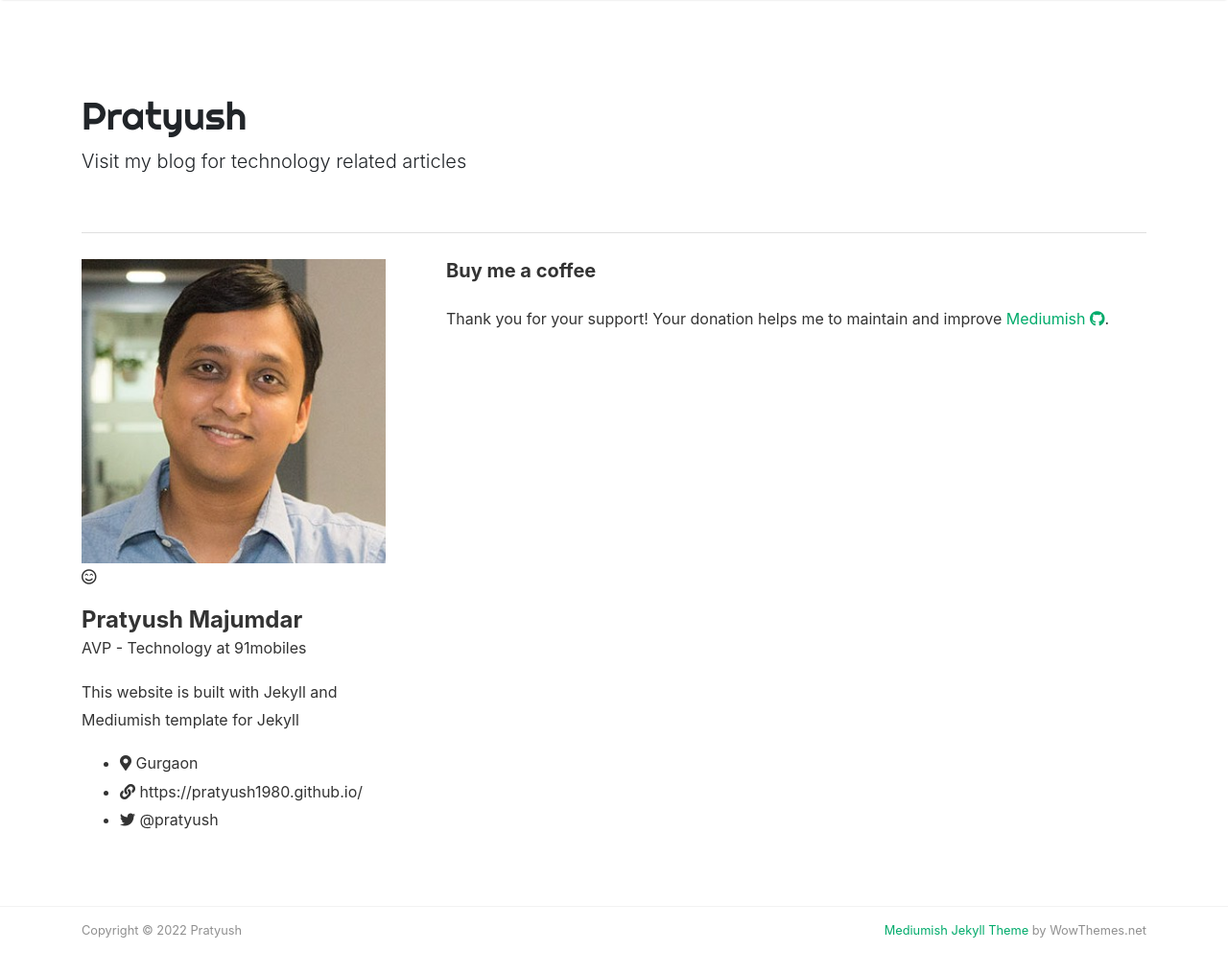
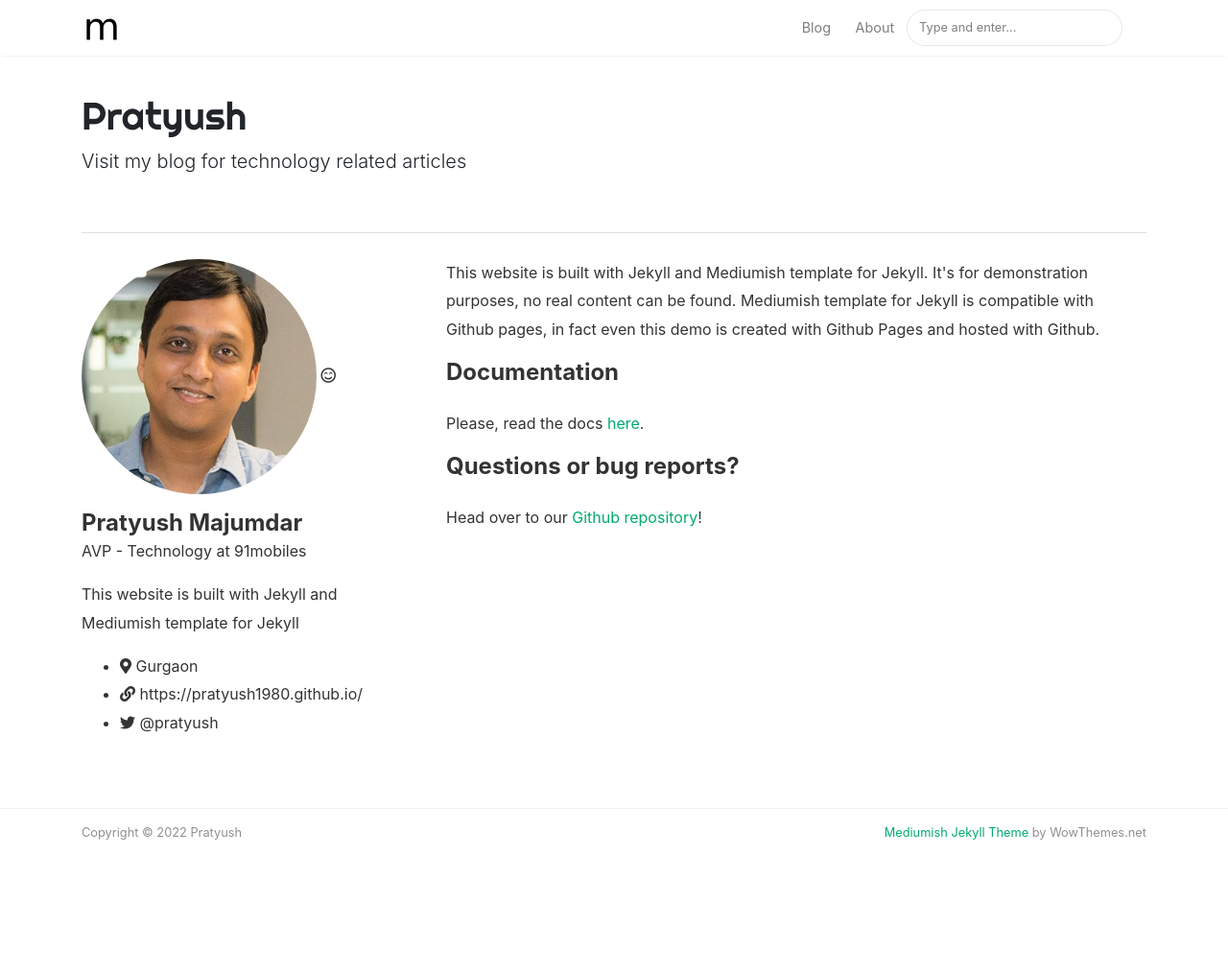
Before and after one commit to pratyush1806/pratyush1806.github.io, a Jekyll site: the page built from _pages/about.md, in a window 1280 px wide and 1053 px high. Shown: the top 1016 px of the window at 96% size. Built offline with Jekyll 4.4.1, drawn with Linux system fonts in a browser that asks for light colours; nearby versions of some CDN libraries.

Commit message:
Updated the Profile Image

```diff
--- a/_pages/about.md
+++ b/_pages/about.md
@@ -6,7 +6,7 @@
 ---
 
 <div class="row justify-content-between">
-   <div class="col-md-4 pr-5">
+   <div class="col-md-4">
       <section class="left-section">
          <div class="img-box">
             <img src="{{site.baseurl}}/assets/images/profile.jpg" alt="user-img">
@@ -28,10 +28,11 @@
          </div>
       </section>
    </div>
-   <div class="col-md-8">
-      <div class="sticky-top sticky-top-80">
-         <h5>Buy me a coffee</h5>
-         <p>Thank you for your support! Your donation helps me to maintain and improve <a target="_blank" href="https://github.com/wowthemesnet/mediumish-theme-jekyll">Mediumish <i class="fab fa-github"></i></a>.</p>
-      </div>
+   <div class="col-md-8 pr-5">
+      <p>This website is built with Jekyll and Mediumish template for Jekyll. It's for demonstration purposes, no real content can be found. Mediumish template for Jekyll is compatible with Github pages, in fact even this demo is created with Github Pages and hosted with Github.</p>
+      <h4>Documentation</h4>
+      <p>Please, read the docs <a href="https://bootstrapstarter.com/bootstrap-templates/template-mediumish-bootstrap-jekyll/">here</a>. </p>
+      <h4>Questions or bug reports?</h4>
+      <p>Head over to our <a href="https://github.com/wowthemesnet/mediumish-theme-jekyll">Github repository</a>! </p>
    </div>
 </div>
--- a/assets/css/screen.css
+++ b/assets/css/screen.css
@@ -905,3 +905,27 @@
     opacity: 0;
     transition: opacity .25s;
 }
+
+/* About Page */
+.left-section {
+    min-height: 400px;
+}
+
+.left-section .img-box {
+   position: relative;
+}
+
+.left-section .img-box img {
+    width:70%;
+    height:70%;
+    border-radius:50%;
+}
+
+@media(max-width:767px) {
+    .left-section .img-box {
+       text-align: center;
+    }
+    .left-section .img-box img {
+        margin-top:auto;
+    }
+}
```
